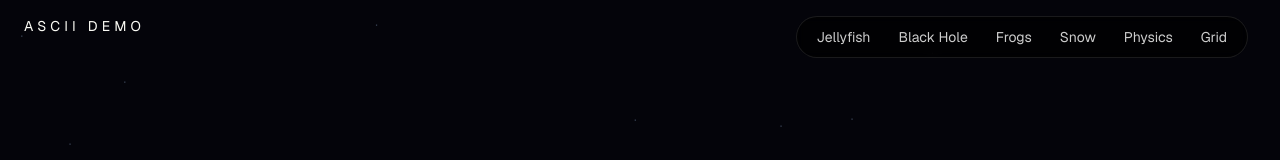
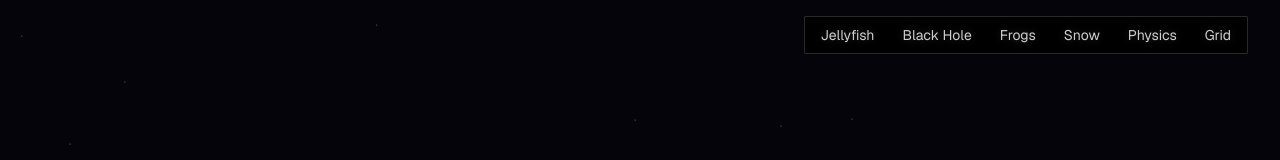
Before and after one commit to gnxv/ascii-demo, a Next.js app: page / in a window 1280 px wide. Shown: the top 160 px of the page. Built offline with nearby package versions, Linux system fonts and the light colour scheme.

Commit message:
fix: menu hover + minimal rounding
- Removed leftover header with mix-blend that blocked mouse
- Almost no border radius (2px tip)
- Solid background so hover works

```diff
--- a/src/app/page.tsx
+++ b/src/app/page.tsx
@@ -3,6 +3,7 @@
 import AsciiJellyfish from "@/components/AsciiJellyfish";
 import AsciiBlackHole from "@/components/AsciiBlackHole";
 import AsciiFrogs from "@/components/AsciiFrogs";
+import Header from "@/components/Header";
 
 import { useEffect, useRef } from "react";
 import { gsap } from "gsap";
@@ -365,10 +366,7 @@ export default function Home() {
 
   return (
     <main className="bg-black text-white">
-      <header className="fixed top-0 left-0 right-0 z-50 px-6 py-4 flex justify-between items-center mix-blend-difference">
-        <div className="text-sm tracking-[0.3em] uppercase">ASCII DEMO</div>
-
-      </header>
+      <Header />
 
       {scenes.map((s, i) => (
         <section key={i} id={s.id} className={`relative h-screen ${s.bg} flex items-center justify-center`}>
--- a/src/components/Header.tsx
+++ b/src/components/Header.tsx
@@ -12,12 +12,12 @@ const menuItems = [
 export default function Header() {
   return (
     <header className="fixed top-4 right-8 z-50">
-      <nav className="flex items-center gap-1 bg-black/70 backdrop-blur-sm rounded-full px-2 py-1 border border-white/10">
+      <nav className="flex items-center gap-1 bg-black/80 backdrop-blur-sm px-1 py-0.5 border border-white/15" style={{ borderRadius: "2px" }}>
         {menuItems.map((item) => (
           <a
             key={item.label}
             href={item.href}
-            className="px-3 py-1.5 text-xs md:text-sm font-mono text-white/80 rounded-full hover:bg-white/15 hover:text-white transition-colors"
+            className="px-3 py-1.5 text-xs md:text-sm font-mono text-white/80 hover:bg-white/20 hover:text-white transition-colors"
           >
             {item.label}
           </a>
```
